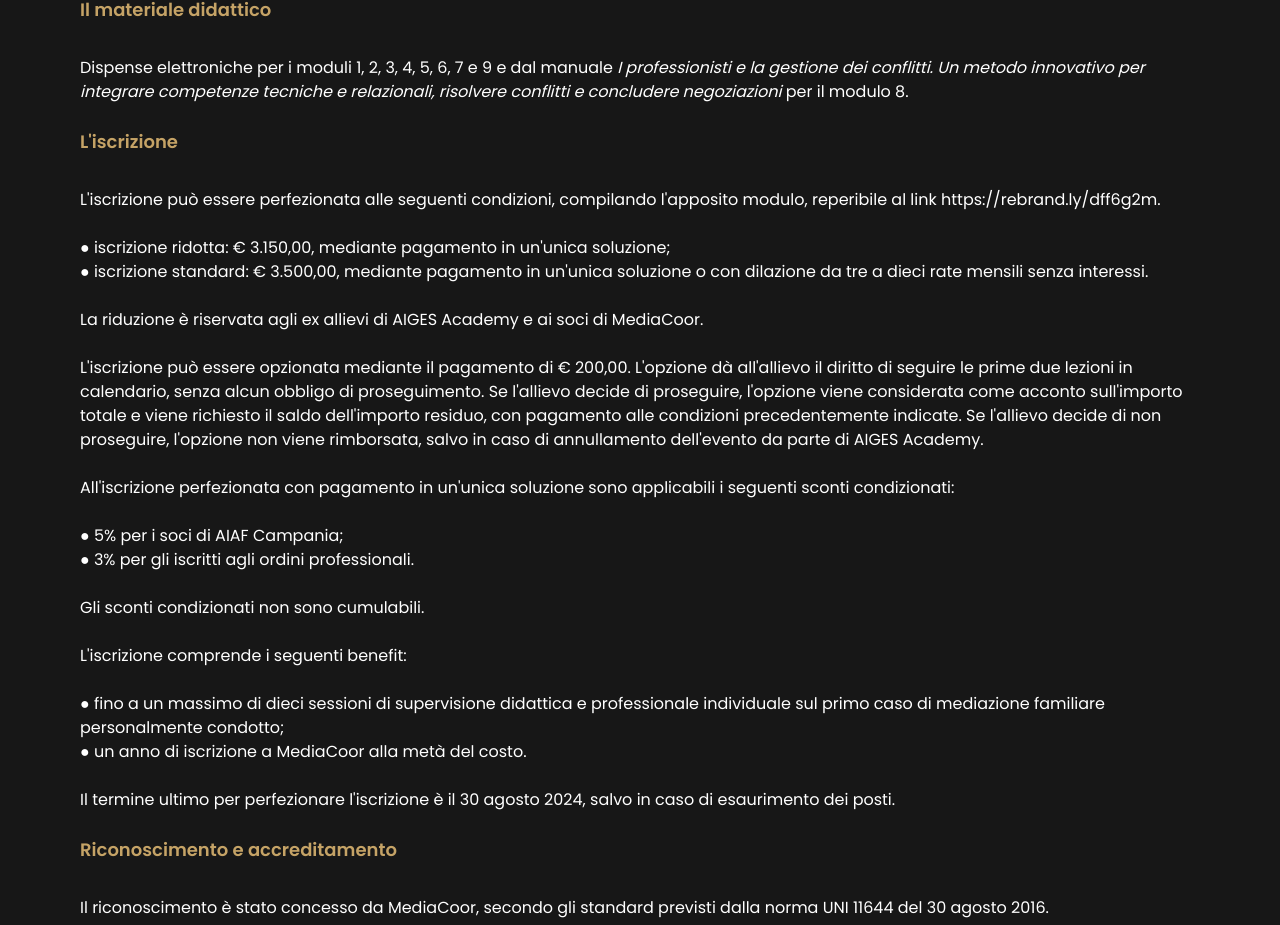
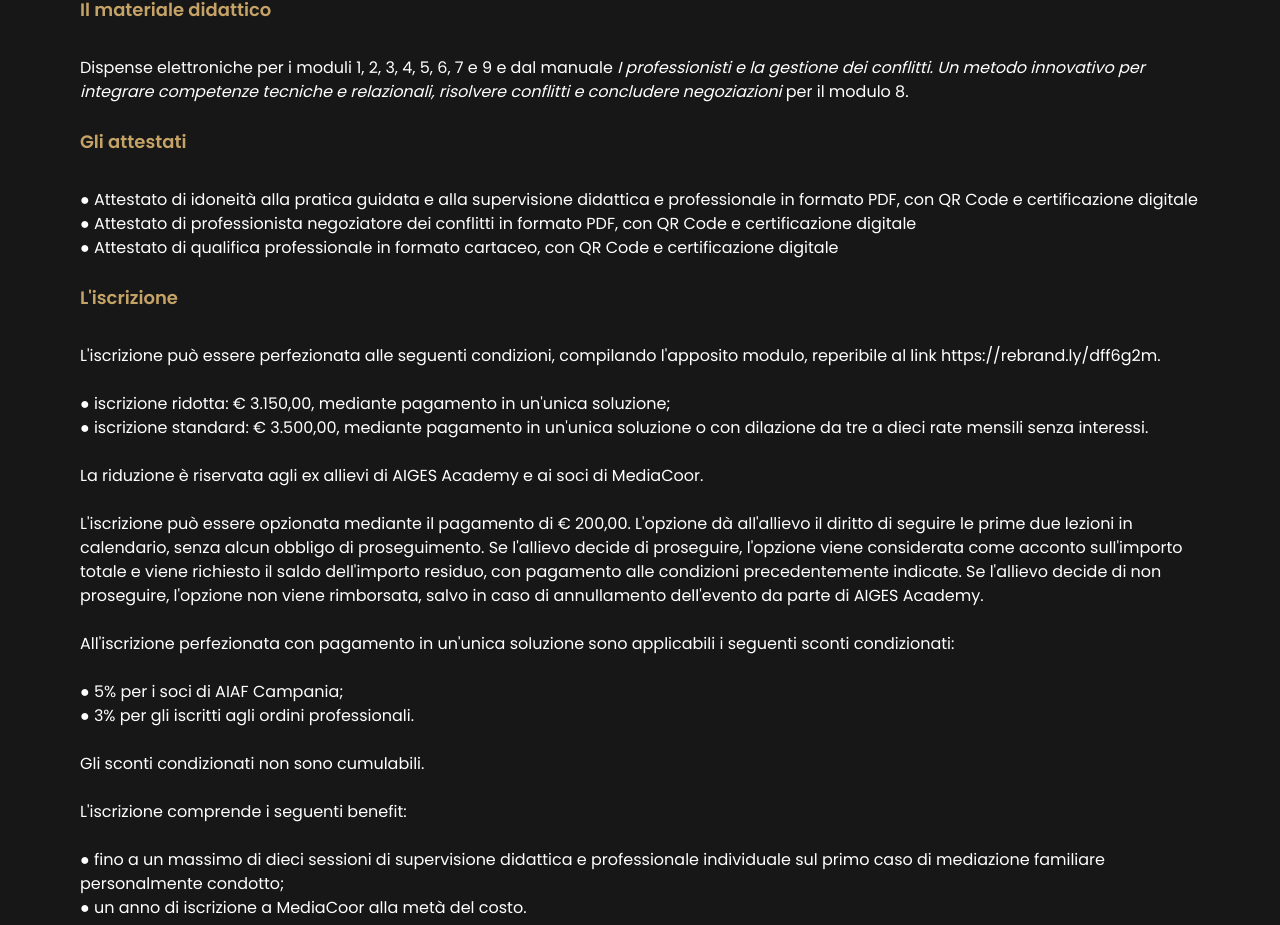
Before and after one commit to plasm/academy, a Nuxt app: page /corsi/master-experience in a window 1280 px wide. Shown: the part 4473-5398 px from the top of the page. Built offline with nearby package versions, Linux system fonts and the light colour scheme.

Commit message:
feat: pages

```diff
--- a/pages/corsi/master-experience.vue
+++ b/pages/corsi/master-experience.vue
@@ -253,6 +253,19 @@
       </div>
       <br>
       <div class="mb-2 text-lg font-semibold  text-gold">
+        Gli attestati
+      </div>
+      <br>
+      <div class="text-white">
+        ● Attestato di idoneità alla pratica guidata e alla supervisione didattica e professionale in formato PDF, con QR Code e certificazione digitale
+        <br>
+        ● Attestato di professionista negoziatore dei conflitti in formato PDF, con QR Code e certificazione digitale
+        <br>
+        ● Attestato di qualifica professionale in formato cartaceo, con QR Code e certificazione digitale
+        <br>
+      </div>
+      <br>
+      <div class="mb-2 text-lg font-semibold  text-gold">
         L'iscrizione
       </div>
       <br>
```
